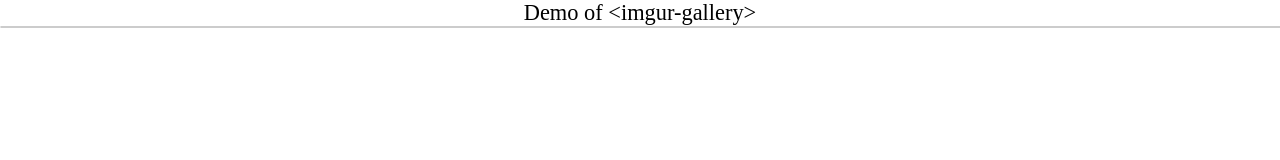
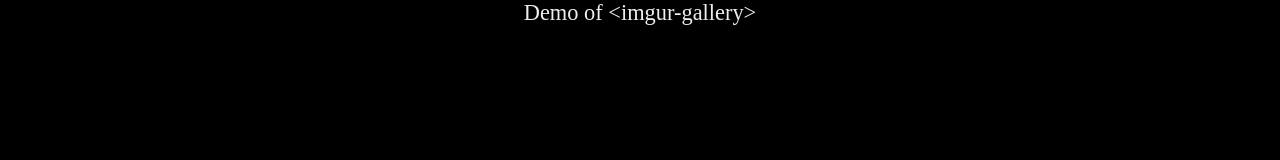
Before and after one commit to bradoyler/imgur-gallery, a website: page index.html in a window 1280 px wide. Drawn offline with Linux system fonts and the light colour scheme.

Commit message:
cleanup and fix bower

```diff
--- a/bower.json
+++ b/bower.json
@@ -12,7 +12,7 @@
   "description": "image gallery using the imgur API",
   "main": "index.html",
   "keywords": [
-    "image", "photo", "gallery","imgur"
+    "image", "photo", "gallery","imgur",
     "component",
     "polymer.js"
   ],
--- a/index.html
+++ b/index.html
@@ -12,30 +12,28 @@
     <link rel="import" href="bower_components/polymer-ajax/polymer-ajax.html"/>
 
     <style type="text/css">
-        body { margin:0;}
-    	imgur-gallery{
-    		display:block;
-    		border: 1px solid #ccc;
-    		border-radius: 7px;
-    		width:100%;
-    		margin: auto;
-    	}
+        body {
+            background-color: #000;
+            margin:0;
+            color:#eee;
+        }
 
-    	imgur-gallery > div.container {
-    		border-radius: 6px;
-    	}
+        .header {width:320px; margin:auto; font-size: 1.4rem; text-align:center}
+
+    	imgur-gallery > .container > img {
+            width: 100%;
+        }
+
     </style>
 
-	<!--<script src="//cdnjs.cloudflare.com/ajax/libs/polymer/0.1.1/platform.js"></script>
-	<script src="//cdnjs.cloudflare.com/ajax/libs/polymer/0.1.1/polymer.js"></script>
-	-->
 	<!-- Importing Custom Elements -->
 	<link rel="import" href="src/imgur-gallery.html">
 </head>
 <body>
-	<div style="width:320px; margin:auto; font-size: 1.4rem; text-align:center">Demo of &lt;imgur-gallery&gt;</div>
+	<div class="header">Demo of &lt;imgur-gallery&gt;</div>
+
 	<!-- Using Custom Elements -->
-	<imgur-gallery></imgur-gallery>
+	<imgur-gallery album="" clientid=""></imgur-gallery>
 
 </body>
 </html>
```
Also changed, not shown: src/imgur-gallery.html (+0 -11 lines), README.md.
